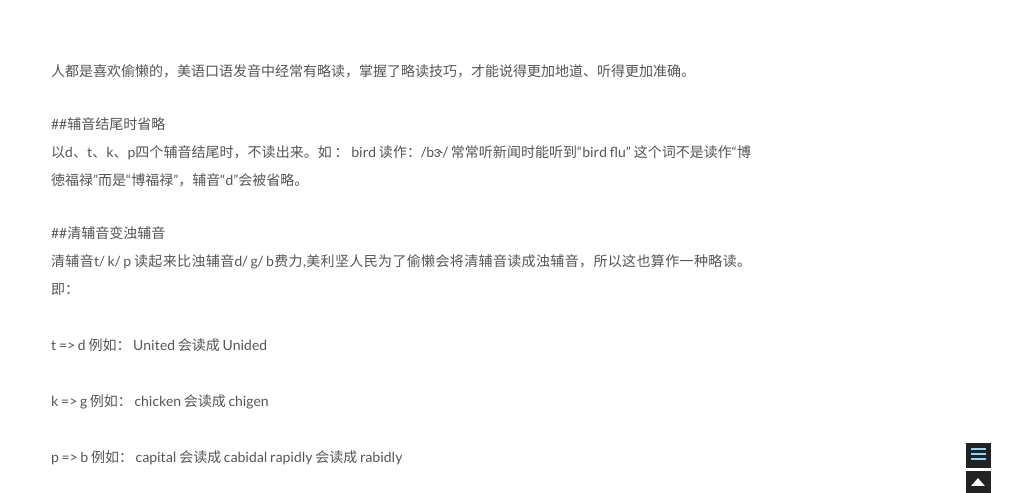
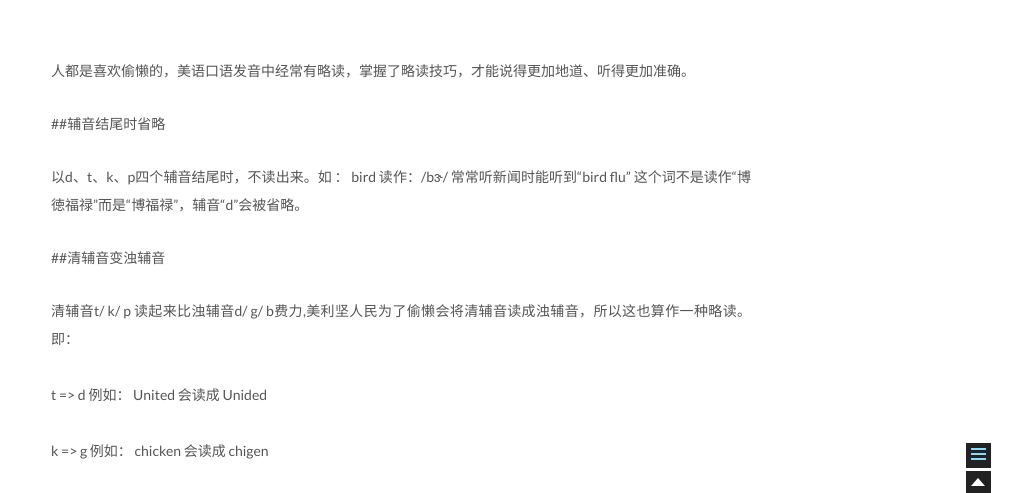
Before and after one commit to kuibu/kuibu.github.io, a plain HTML site: page 2016/01/30/skim/index.html in a window 1280 px wide. Shown: the part 287-780 px from the top of the page, without its empty margins (239-1261 px from the left). Drawn offline with Linux system fonts and the light colour scheme.

Commit message:
Site updated: 2016-01-30 22:18:18

```diff
--- a/2016/01/30/skim/index.html
+++ b/2016/01/30/skim/index.html
@@ -60,21 +60,27 @@
 
 
 <meta name="description" content="人都是喜欢偷懒的，美语口语发音中经常有略读，掌握了略读技巧，才能说得更加地道、听得更加准确。
-##辅音结尾时省略以d、t、k、p四个辅音结尾时，不读出来。如 ： bird 读作：/bɝ/ 常常听新闻时能听到“bird flu” 这个词不是读作“博徳福禄”而是“博福禄”，辅音“d”会被省略。
-##清辅音变浊辅音清辅音t/ k/ p 读起来比浊辅音d/ g/ b费力,美利坚人民为了偷懒会将清辅音读成浊">
+##辅音结尾时省略
+以d、t、k、p四个辅音结尾时，不读出来。如 ： bird 读作：/bɝ/ 常常听新闻时能听到“bird flu” 这个词不是读作“博徳福禄”而是“博福禄”，辅音“d”会被省略。
+##清辅音变浊辅音
+清辅音t/ k/ p 读起来比浊辅音d/ g/ b费力,美利坚人民为了偷懒会将清辅音读">
 <meta property="og:type" content="article">
 <meta property="og:title" content="美语中的略读">
 <meta property="og:url" content="http://yoursite.com/2016/01/30/skim/index.html">
 <meta property="og:site_name" content="Jaco">
 <meta property="og:description" content="人都是喜欢偷懒的，美语口语发音中经常有略读，掌握了略读技巧，才能说得更加地道、听得更加准确。
-##辅音结尾时省略以d、t、k、p四个辅音结尾时，不读出来。如 ： bird 读作：/bɝ/ 常常听新闻时能听到“bird flu” 这个词不是读作“博徳福禄”而是“博福禄”，辅音“d”会被省略。
-##清辅音变浊辅音清辅音t/ k/ p 读起来比浊辅音d/ g/ b费力,美利坚人民为了偷懒会将清辅音读成浊">
-<meta property="og:updated_time" content="2016-01-30T14:16:16.000Z">
+##辅音结尾时省略
+以d、t、k、p四个辅音结尾时，不读出来。如 ： bird 读作：/bɝ/ 常常听新闻时能听到“bird flu” 这个词不是读作“博徳福禄”而是“博福禄”，辅音“d”会被省略。
+##清辅音变浊辅音
+清辅音t/ k/ p 读起来比浊辅音d/ g/ b费力,美利坚人民为了偷懒会将清辅音读">
+<meta property="og:updated_time" content="2016-01-30T14:17:57.000Z">
 <meta name="twitter:card" content="summary">
 <meta name="twitter:title" content="美语中的略读">
 <meta name="twitter:description" content="人都是喜欢偷懒的，美语口语发音中经常有略读，掌握了略读技巧，才能说得更加地道、听得更加准确。
-##辅音结尾时省略以d、t、k、p四个辅音结尾时，不读出来。如 ： bird 读作：/bɝ/ 常常听新闻时能听到“bird flu” 这个词不是读作“博徳福禄”而是“博福禄”，辅音“d”会被省略。
-##清辅音变浊辅音清辅音t/ k/ p 读起来比浊辅音d/ g/ b费力,美利坚人民为了偷懒会将清辅音读成浊">
+##辅音结尾时省略
+以d、t、k、p四个辅音结尾时，不读出来。如 ： bird 读作：/bɝ/ 常常听新闻时能听到“bird flu” 这个词不是读作“博徳福禄”而是“博福禄”，辅音“d”会被省略。
+##清辅音变浊辅音
+清辅音t/ k/ p 读起来比浊辅音d/ g/ b费力,美利坚人民为了偷懒会将清辅音读">
 
 
 
@@ -270,8 +276,10 @@
 
 
         <p>人都是喜欢偷懒的，美语口语发音中经常有略读，掌握了略读技巧，才能说得更加地道、听得更加准确。</p>
-<p>##辅音结尾时省略<br>以d、t、k、p四个辅音结尾时，不读出来。如 ： bird 读作：/bɝ/ 常常听新闻时能听到“bird flu” 这个词不是读作“博徳福禄”而是“博福禄”，辅音“d”会被省略。</p>
-<p>##清辅音变浊辅音<br>清辅音t/ k/ p 读起来比浊辅音d/ g/ b费力,美利坚人民为了偷懒会将清辅音读成浊辅音，所以这也算作一种略读。即：<br><br>t =&gt; d  例如： United  会读成 Unided<br><br>k =&gt; g  例如： chicken 会读成  chigen<br><br>p =&gt; b  例如： capital 会读成 cabidal    rapidly  会读成  rabidly</p>
+<p>##辅音结尾时省略</p>
+<p>以d、t、k、p四个辅音结尾时，不读出来。如 ： bird 读作：/bɝ/ 常常听新闻时能听到“bird flu” 这个词不是读作“博徳福禄”而是“博福禄”，辅音“d”会被省略。</p>
+<p>##清辅音变浊辅音</p>
+<p>清辅音t/ k/ p 读起来比浊辅音d/ g/ b费力,美利坚人民为了偷懒会将清辅音读成浊辅音，所以这也算作一种略读。即：<br><br>t =&gt; d  例如： United  会读成 Unided<br><br>k =&gt; g  例如： chicken 会读成  chigen<br><br>p =&gt; b  例如： capital 会读成 cabidal    rapidly  会读成  rabidly</p>
 <p>###参考自《把英语变成母语》</p>
 
 
--- a/css/main.css
+++ b/css/main.css
@@ -1528,7 +1528,7 @@ pre .javascript .function {
   width: 4px;
   height: 4px;
   border-radius: 50%;
-  background: #c8ff0d;
+  background: #9411bd;
 }
 .sidebar-nav {
   margin: 0 0 20px;
```
Also changed, not shown: atom.xml (+8 -5 lines), index.html (+4 -2 lines).
